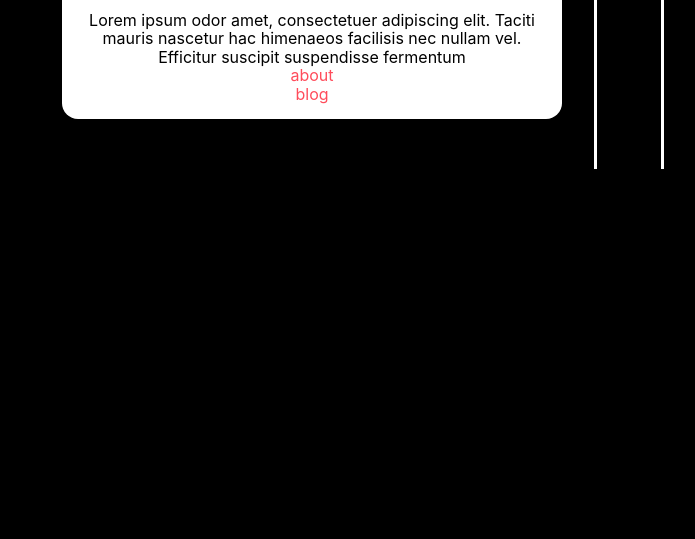
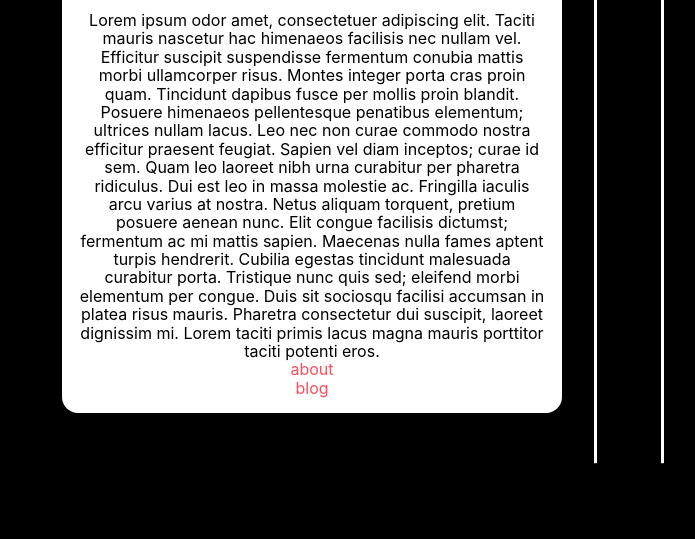
Before and after one commit to uuupah/wooly_11ty, an Eleventy site: page src/index.njk in a window 1280 px wide. Shown: the part 261-800 px from the top of the page, without its empty margins (277-972 px from the left). Built offline with nearby package versions, Linux system fonts and the light colour scheme; Eleventy itself is replaced by a stand-in of ours; files that its build step writes are made by us from their sources.

Commit message:
fiddle with height of sidebar

```diff
--- a/src/css/styles.css
+++ b/src/css/styles.css
@@ -59,7 +59,9 @@ body {
   padding: 16px;
   margin: 50px 32px 50px 0;
   border-radius: 16px;
-  max-height: calc(100vh - 100px);
+  /* max-height: calc(100vh - 100px); */
+  max-height: min-content;
+  height: min-content;
   position: sticky;
   top: 50px;
 }
@@ -83,6 +85,7 @@ body {
 }
 
 .index-header-contents {
+  max-height: min-content;
 }
 
 .index-profile-pic-wrapper {
--- a/src/index.njk
+++ b/src/index.njk
@@ -15,7 +15,9 @@ layout: base.njk
     </div>
   </div>
   <div class="index-header-contents">
-    Lorem ipsum odor amet, consectetuer adipiscing elit. Taciti mauris nascetur hac himenaeos facilisis nec nullam vel. Efficitur suscipit suspendisse fermentum
+    Lorem ipsum odor amet, consectetuer adipiscing elit. Taciti mauris nascetur hac himenaeos facilisis nec nullam vel. Efficitur suscipit suspendisse fermentum conubia mattis morbi ullamcorper risus. Montes integer porta cras proin quam. Tincidunt dapibus fusce per mollis proin blandit. Posuere himenaeos pellentesque penatibus elementum; ultrices nullam lacus. Leo nec non curae commodo nostra efficitur praesent feugiat. Sapien vel diam inceptos; curae id sem. Quam leo laoreet nibh urna curabitur per pharetra ridiculus. Dui est leo in massa molestie ac.
+
+    Fringilla iaculis arcu varius at nostra. Netus aliquam torquent, pretium posuere aenean nunc. Elit congue facilisis dictumst; fermentum ac mi mattis sapien. Maecenas nulla fames aptent turpis hendrerit. Cubilia egestas tincidunt malesuada curabitur porta. Tristique nunc quis sed; eleifend morbi elementum per congue. Duis sit sociosqu facilisi accumsan in platea risus mauris. Pharetra consectetur dui suscipit, laoreet dignissim mi. Lorem taciti primis lacus magna mauris porttitor taciti potenti eros.
     <br/><a href="/about">about</a>
     <br/><a href="/blog">blog</a>
   </div>
```
